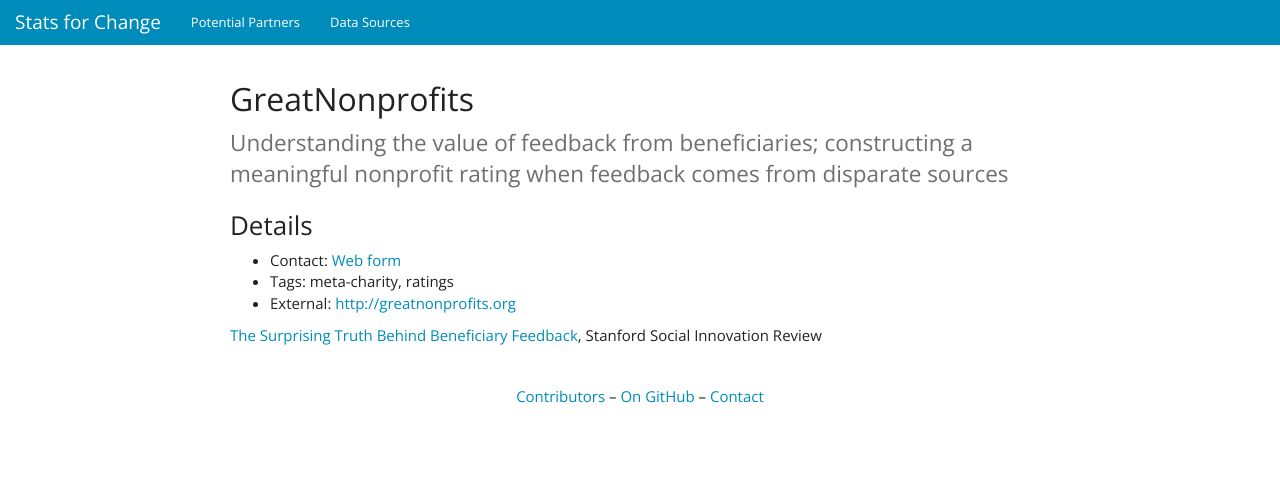
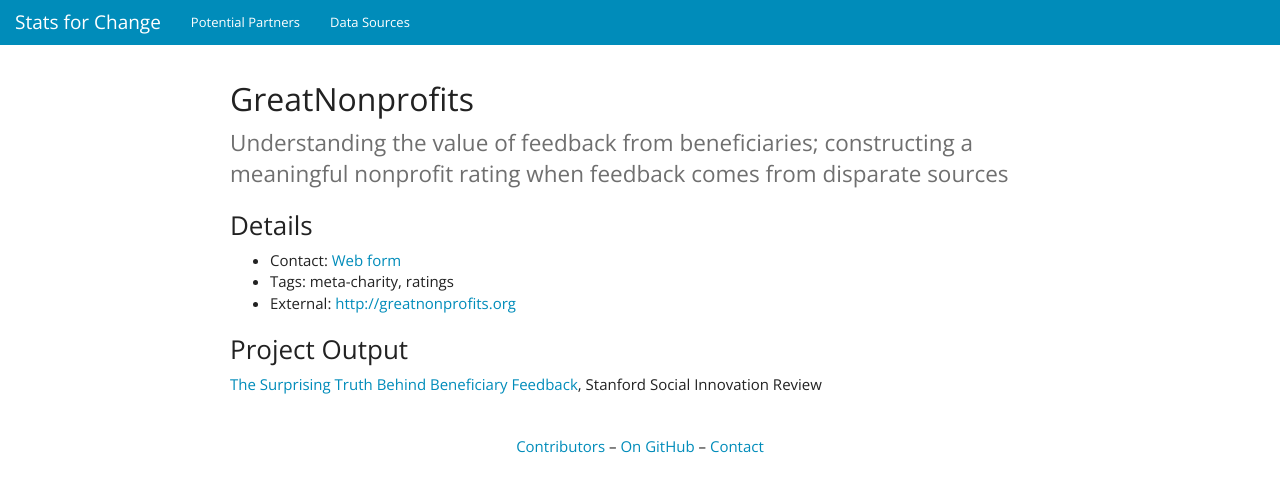
Before and after one commit to stats-for-change/stats-for-change.github.io, a Jekyll site: the page built from partners/greatnonprofits.md, in a window 1280 px wide. Shown: the top 492 px of the page. Built offline with Jekyll 4.4.1, drawn with Linux system fonts in a browser that asks for light colours; nearby versions of some CDN libraries; Markdown is read by kramdown in place of the engine named in the settings.

Commit message:
Update greatnonprofits.md

```diff
--- a/partners/greatnonprofits.md
+++ b/partners/greatnonprofits.md
@@ -9,4 +9,6 @@ partner-tags: meta-charity, ratings
 is-full-page: true
 ---
 
+### Project Output
+
 <a href="http://www.ssireview.org/blog/entry/the_surprising_truth_behind_beneficiary_feedback">The Surprising Truth Behind Beneficiary Feedback</a>, Stanford Social Innovation Review
```
